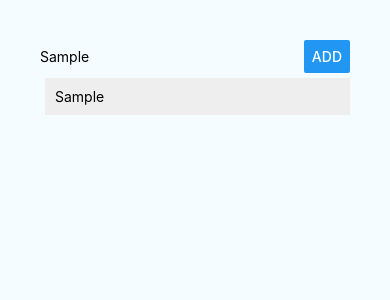
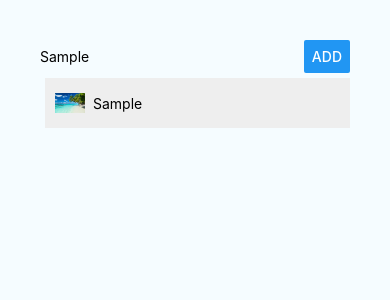
Before and after one commit to KatieFrey/GoInPlaces, a React Native app: screen / in a window 390 px wide. Both pictures are taken after typing "Sample" into the empty fields and a click on the button "ADD". Shown: the top 300 px of the page. Built offline with nearby package versions, Linux system fonts and the light colour scheme.

Commit message:
Added static images with ios scrolling errors

```diff
--- a/App.js
+++ b/App.js
@@ -19,6 +19,7 @@
 
 import PlaceInput from "./src/components/PlaceInput/PlaceInput";
 import PlaceList from "./src/components/PlaceList/PlaceLIst";
+import placeImage from "./assets/images/tropical-destination.jpg";
 
 export default class App extends Component {
   state = {
@@ -29,8 +30,9 @@
     this.setState(prevState => {
       return {
         places: prevState.places.concat({
-          key: Math.random(),
-          value: placeName
+          key: `${Math.random()}`,
+          name: placeName,
+          image: placeImage
         })
       };
     });
--- a/src/components/ListItem/ListItem.js
+++ b/src/components/ListItem/ListItem.js
@@ -1,9 +1,14 @@
 import React from "react";
-import { View, Text, StyleSheet, TouchableOpacity } from "react-native";
+import { View, Text, StyleSheet, TouchableOpacity, Image } from "react-native";
 
 const ListItem = props => (
   <TouchableOpacity onPress={props.onItemPressed}>
     <View style={styles.listItem}>
+      <Image
+        resizeMode="contain"
+        source={props.placeImage}
+        style={styles.placeImage}
+      />
       <Text>{props.placeName}</Text>
     </View>
   </TouchableOpacity>
@@ -14,7 +19,14 @@
     width: "100%",
     margin: 5,
     padding: 10,
-    backgroundColor: "#eee"
+    backgroundColor: "#eee",
+    flexDirection: "row",
+    alignItems: "center"
+  },
+  placeImage: {
+    marginRight: 8,
+    height: 30,
+    width: 30
   }
 });
 
--- a/src/components/PlaceList/PlaceLIst.js
+++ b/src/components/PlaceList/PlaceLIst.js
@@ -9,7 +9,8 @@
       data={props.places}
       renderItem={info => (
         <ListItem
-          placeName={info.item.value}
+          placeName={info.item.name}
+          placeImage={info.item.image}
           onItemPressed={() => props.onItemDeleted(info.item.key)}
         />
       )}
@@ -19,7 +20,8 @@
 
 const styles = StyleSheet.create({
   listContainer: {
-    width: "100%"
+    width: "100%",
+    height: null
   }
 });
 
```
Also changed, not shown: assets/images/tropical-destination.jpg (added).
